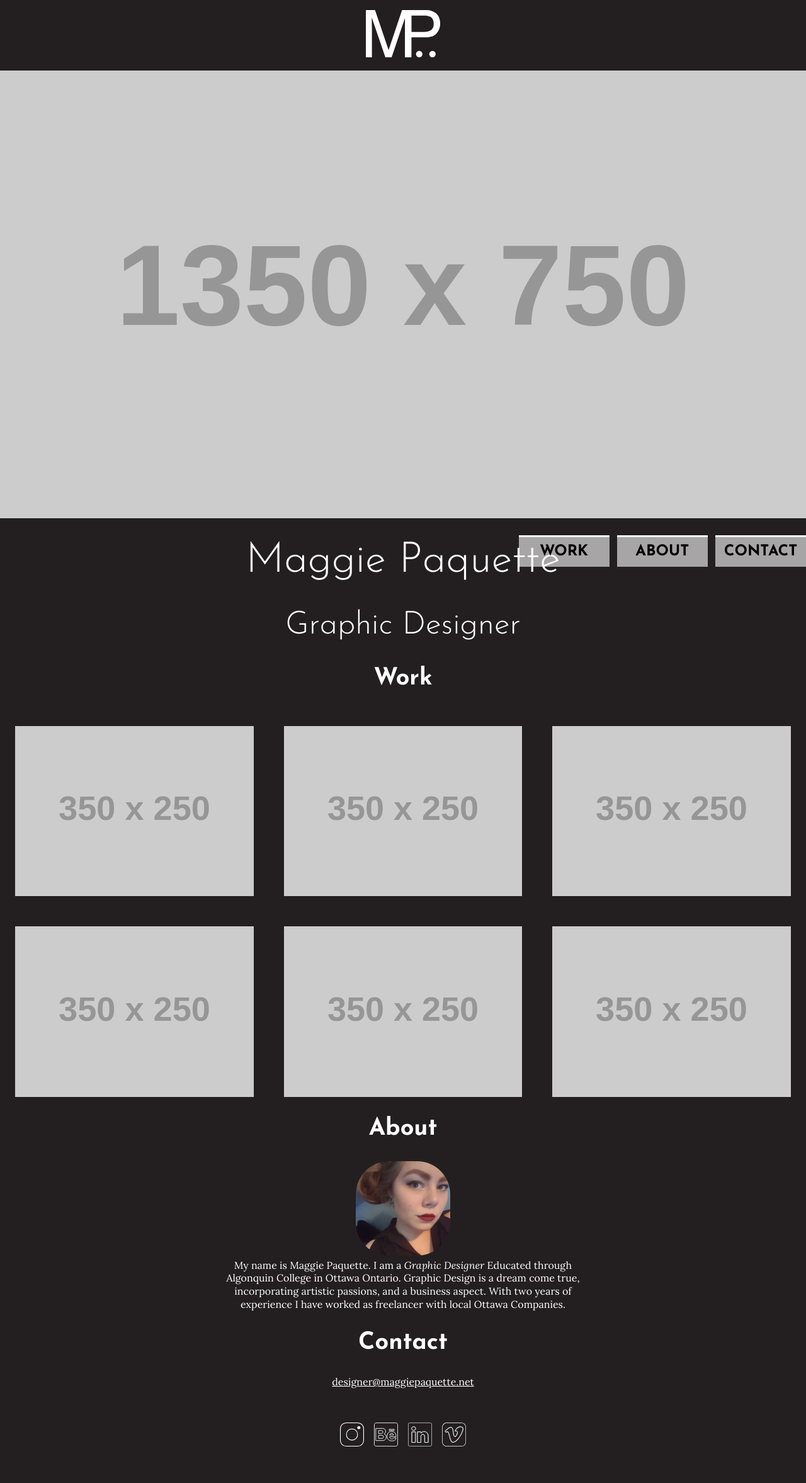
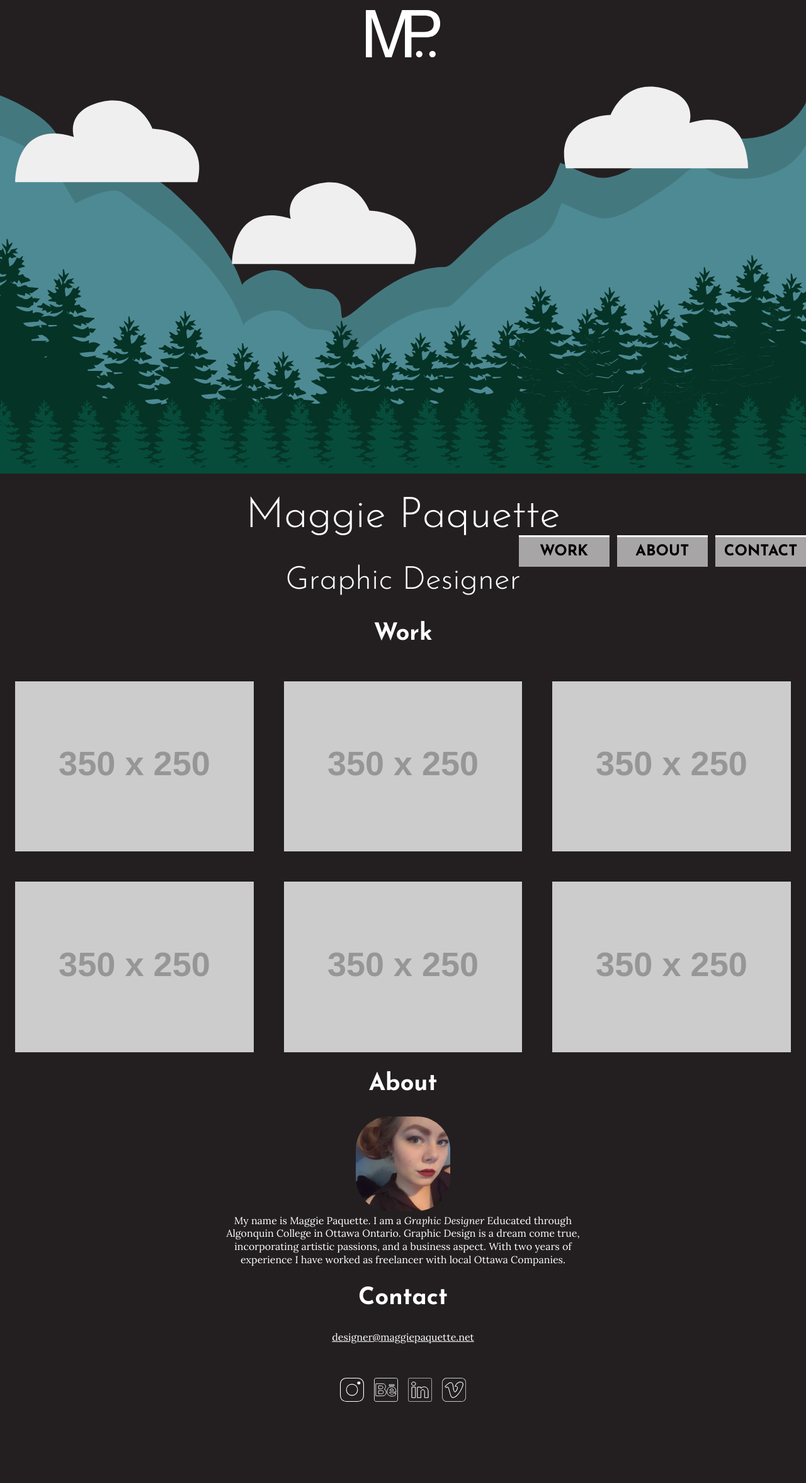
Before and after one commit to Mjams/domain, a Jekyll site: the page built from index.html, in a window 1280 px wide. Shown: the whole page at 63% size. Built offline with Jekyll 4.4.1, drawn with Linux system fonts in a browser that asks for light colours; after the commit the page ends 2284 px from its top, so only the background shows below that.

Commit message:
added banner to website

```diff
--- a/index.html
+++ b/index.html
@@ -4,7 +4,7 @@ layout: default
 
   <div class="text-center">
     <img class="personal-logo" src="images/logo.svg" alt="Maggie Paquette Graphic Designer">
-    <img class="img-flex banner" src="http://placehold.it/1350x750" alt="images/background.svg">
+    <img class="img-flex banner" src="images/banner.svg" alt="">
   </div>
 </header>
 
```
Also changed, not shown: images/B2AD77363769C9D7.jpg (added), images/banner.svg (added), 1 other file.
